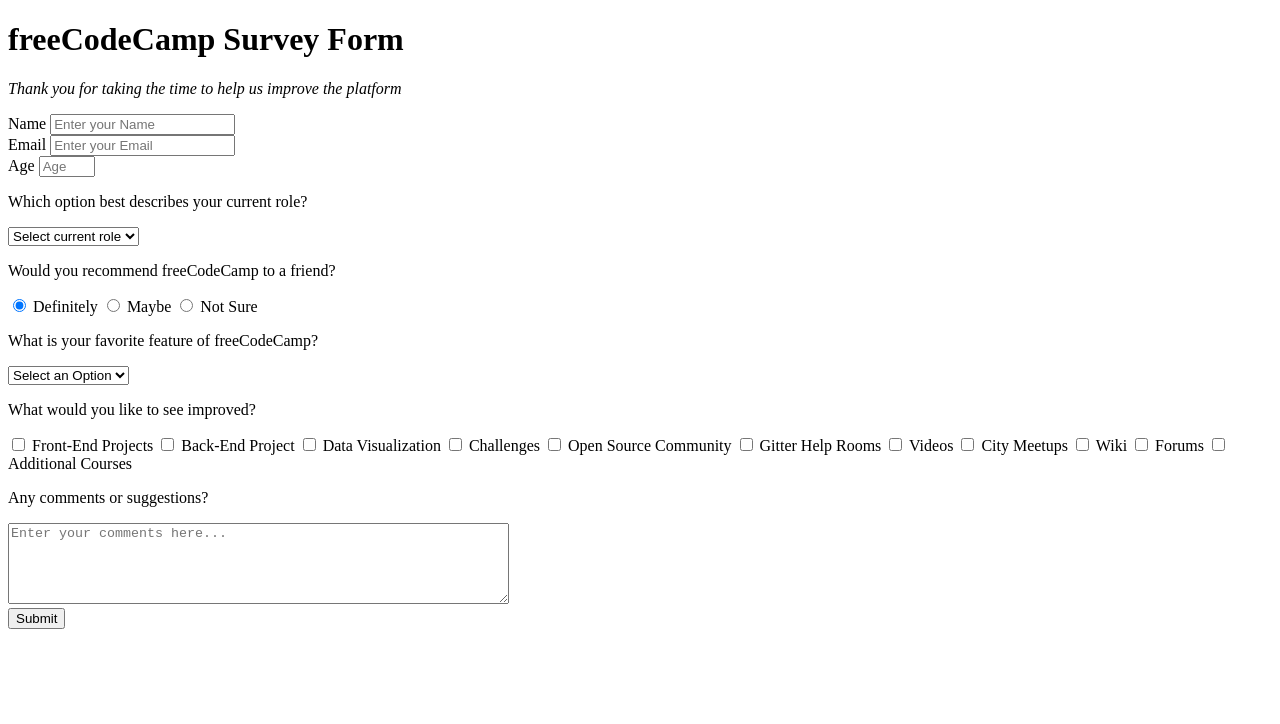
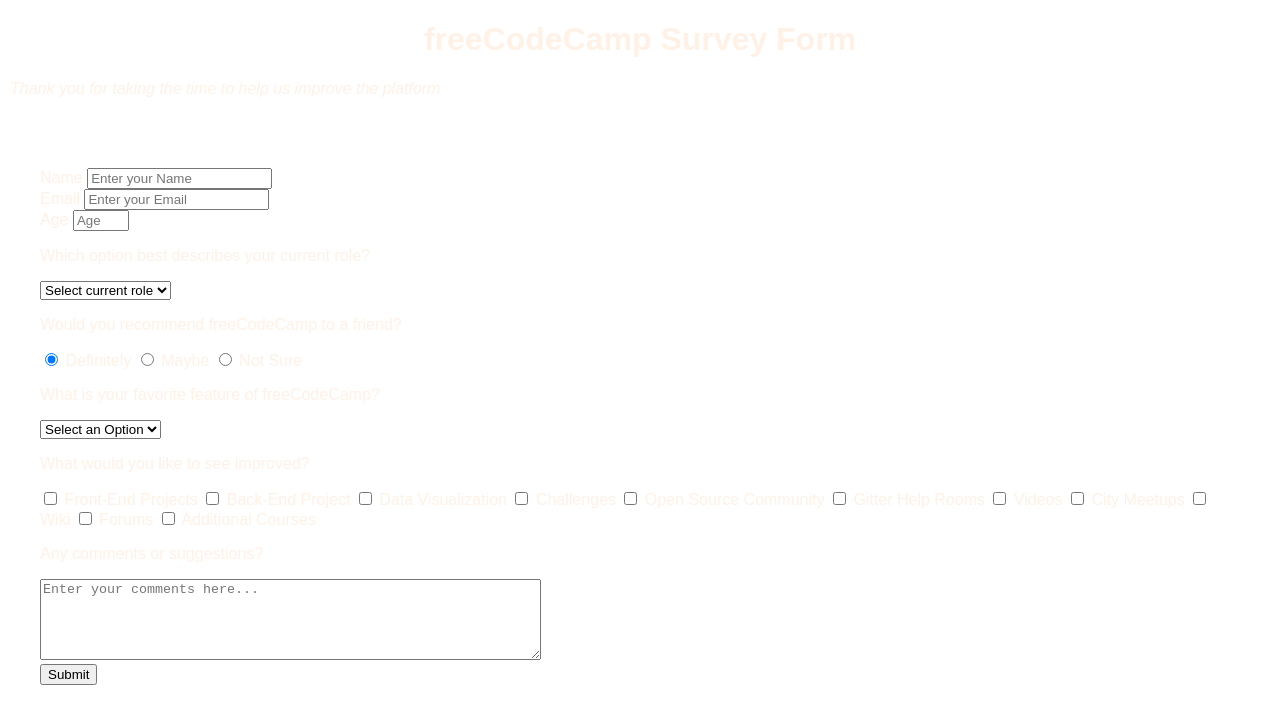
Before and after one commit to HackingdaHammy/SurveyForm, a plain HTML site: page index.html in a window 1280 px wide. Drawn offline with Linux system fonts and the light colour scheme.

Commit message:
Add files via upload
Beginning process of stylization for the survey form. Process does take a bit longer than usual due to the more visual maths, will be attempting to center the header soon

```diff
--- a/styles.css
+++ b/styles.css
@@ -1 +1,30 @@
 /*This is where stylizing the form comes into play*/
+body {
+    margin: 0;
+    font-family: sans-serif;
+    font-weight: 400;
+    color: #fff1e6;
+/*Testing the background image function will be seeing how i can further experiment on this*/
+/*      background-image: url(cpu.jpg); */
+/*turns out the background image does work, but it keeps flashing everytime i type*/
+/*will be hiding this feature in the comments untill all is set and done*/
+}
+
+.container {
+    max-width: 720px;
+}
+
+#title {
+    text-align: center;
+}
+
+.header {
+    padding: 0 0.625rem;
+    margin-bottom: 1.875rem;
+}
+
+/*adjust the format of the form to prep it for the formatting*/
+#survey-form {
+    padding: 2.5rem;
+    border-radius: 0.25rem;
+}
```
